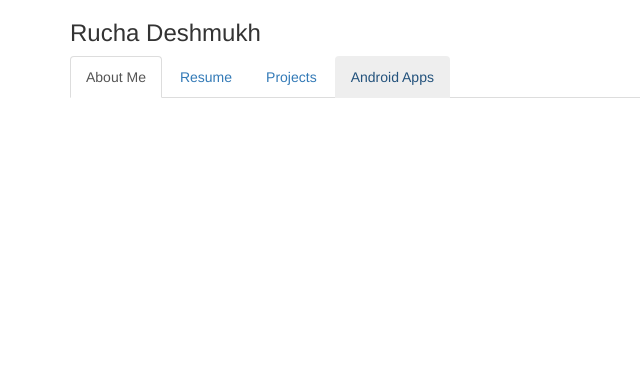
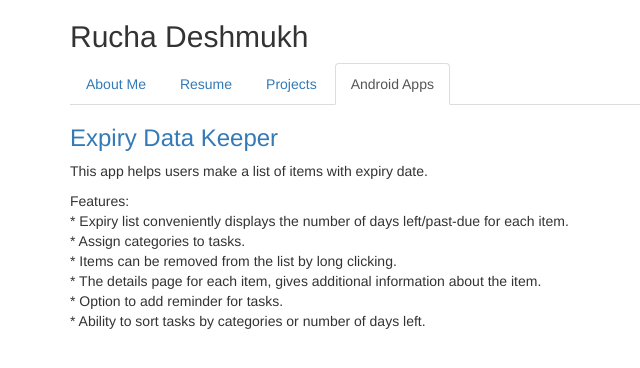
Before and after one commit to ruchad/ruchad.github.io, a plain HTML site: page index.html in a window 1280 px wide. Both pictures are taken after a click on the link "Android Apps". Shown: the whole page, without its empty margins (0-640 px from the left). Drawn offline with nearby package versions, Linux system fonts and the light colour scheme.

Commit message:
Initial Commit

```diff
--- a/index.html
+++ b/index.html
@@ -11,13 +11,29 @@
 <body>
 
 <div class="container">
-  <h3>Rucha Deshmukh</h3>
+  <h2>Rucha Deshmukh</h2>
   <ul class="nav nav-tabs">
-    <li class="active"><a href="#">About Me</a></li>
-    <li><a href="#">Resume</a></li>
-    <li><a href="#">Projects</a></li>
-    <li><a href="#">Android Apps</a></li>
+    <li class="active"><a data-toggle="tab" href="#">About Me</a></li>
+    <li><a data-toggle="tab" href="#">Resume</a></li>
+    <li><a data-toggle="tab" href="#">Projects</a></li>
+    <li><a data-toggle="tab" href="#Android">Android Apps</a></li>
   </ul>
+
+  <div class="tab-content">
+    <div id="Android" class="tab-pane fade">
+    <h3><a href="https://play.google.com/store/apps/details?id=simpleanswers.expirydatekeeper">Expiry Data Keeper</a></h3>
+    <p>This app helps users make a list of items with expiry date.</p>
+    <p>Features:<br>
+      * Expiry list conveniently displays the number of days left/past-due for each item.<br>
+      * Assign categories to tasks.<br>
+      * Items can be removed from the list by long clicking.<br>
+      * The details page for each item, gives additional information about the item.<br>
+      * Option to add reminder for tasks.<br>
+      * Ability to sort tasks by categories or number of days left.<br>
+    </p>
+    </div>
+  </div>
+
 </div>
 
 </body>
```
